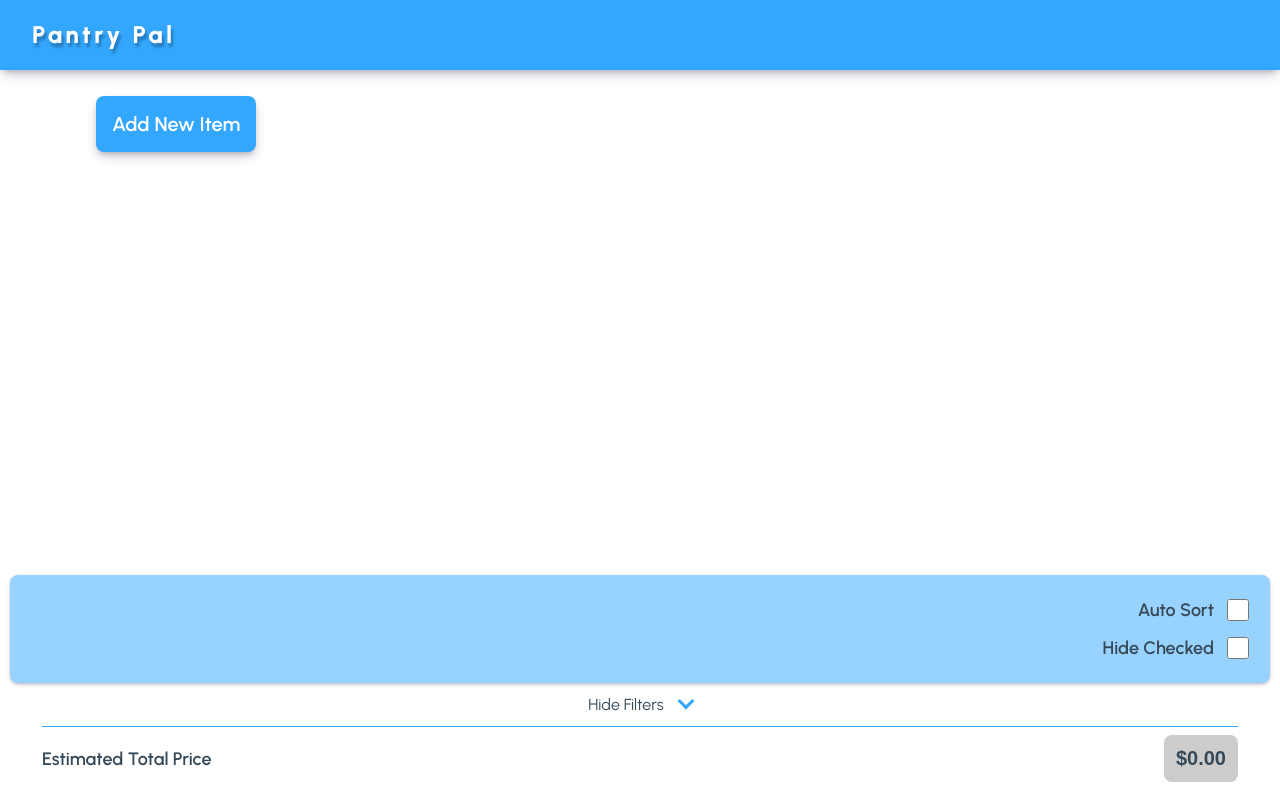
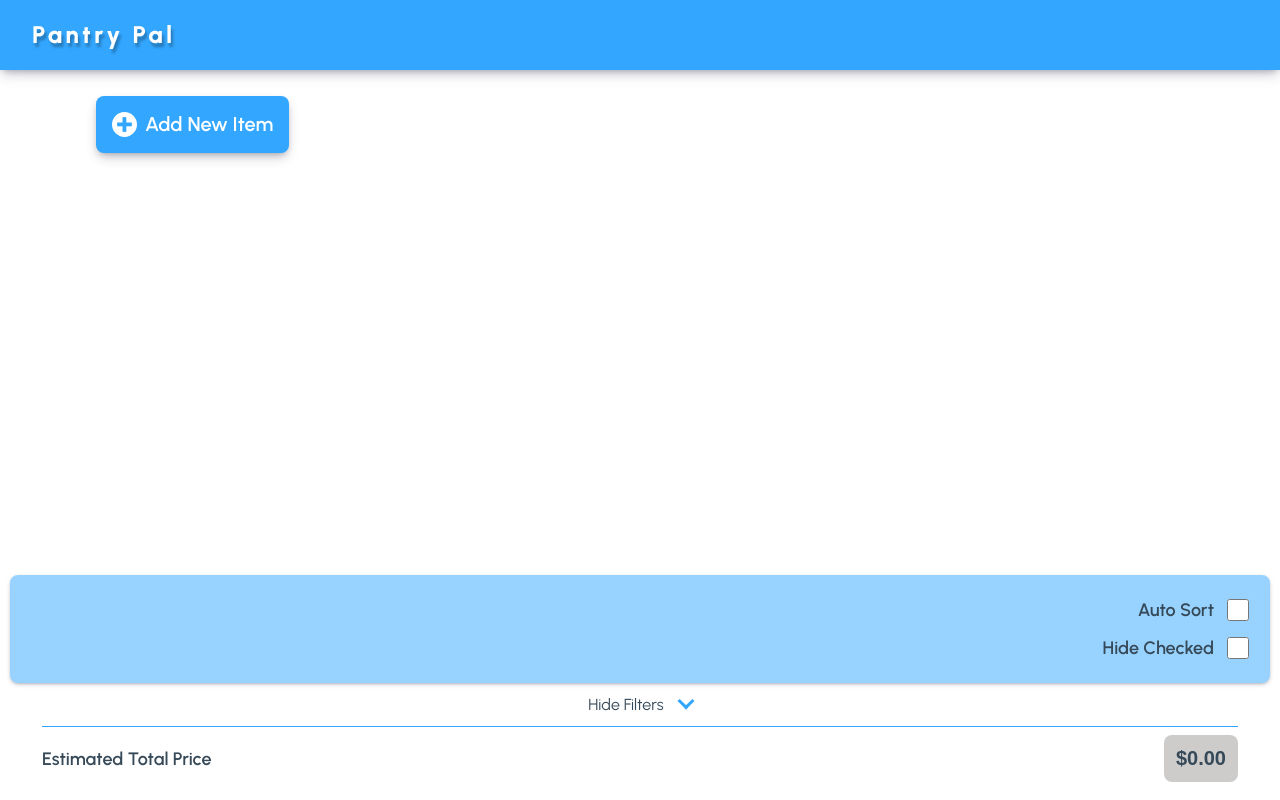
Before and after one commit to ash-bergs/pantry-pal, a plain HTML site: page index.html in a window 1280 px wide. Drawn offline with Linux system fonts and the light colour scheme.

Commit message:
adds CSS plus sign icon

```diff
--- a/index.css
+++ b/index.css
@@ -44,7 +44,7 @@ body {
   padding: 10px; /* Add some padding for better appearance */
 }
 
-/* rendered in a flex - showItemsControl */
+/* ICONS */
 .arrow-up {
   width: 12px;
   height: 12px;
@@ -65,3 +65,15 @@ body {
 
   transform: rotate(45deg);
 }
+
+.plus {
+  --b: 4px; /* thickness*/
+  --c: #fff 90deg, var(--nav-bg-color) 0; /* coloration */
+  border: 5px solid #fff;
+  border-radius: 50%;
+  width: 25px; /* size */
+  aspect-ratio: 1;
+  background: conic-gradient(from 90deg at var(--b) var(--b), var(--c))
+    calc(100% + var(--b) / 2) calc(100% + var(--b) / 2) / calc(50% + var(--b))
+    calc(50% + var(--b));
+}
--- a/index.html
+++ b/index.html
@@ -32,7 +32,10 @@
     </nav>
     <div class="container">
         <!-- MODAL TRIGGER -->
-      <button id="openModalButton" aria-haspopup="dialog" aria-controls="modal">Add New Item</button>
+      <button id="openModalButton" aria-haspopup="dialog" aria-controls="modal">
+        <div class="plus"></div>
+        <p>Add New Item</p>
+      </button>
 
       <!-- MODAL STRUCTURE -->
       <div id="modal" class="modal" role="dialog" aria-labelledby="modalTitle" aria-modal="true">
--- a/styles/buttons.css
+++ b/styles/buttons.css
@@ -22,6 +22,9 @@ button:active {
 }
 
 #openModalButton {
+  display: flex;
+  justify-content: center;
+  gap: 0.5rem;
   background: var(--nav-bg-color);
   font-family: var(--heading-font-family);
   width: auto;
```
